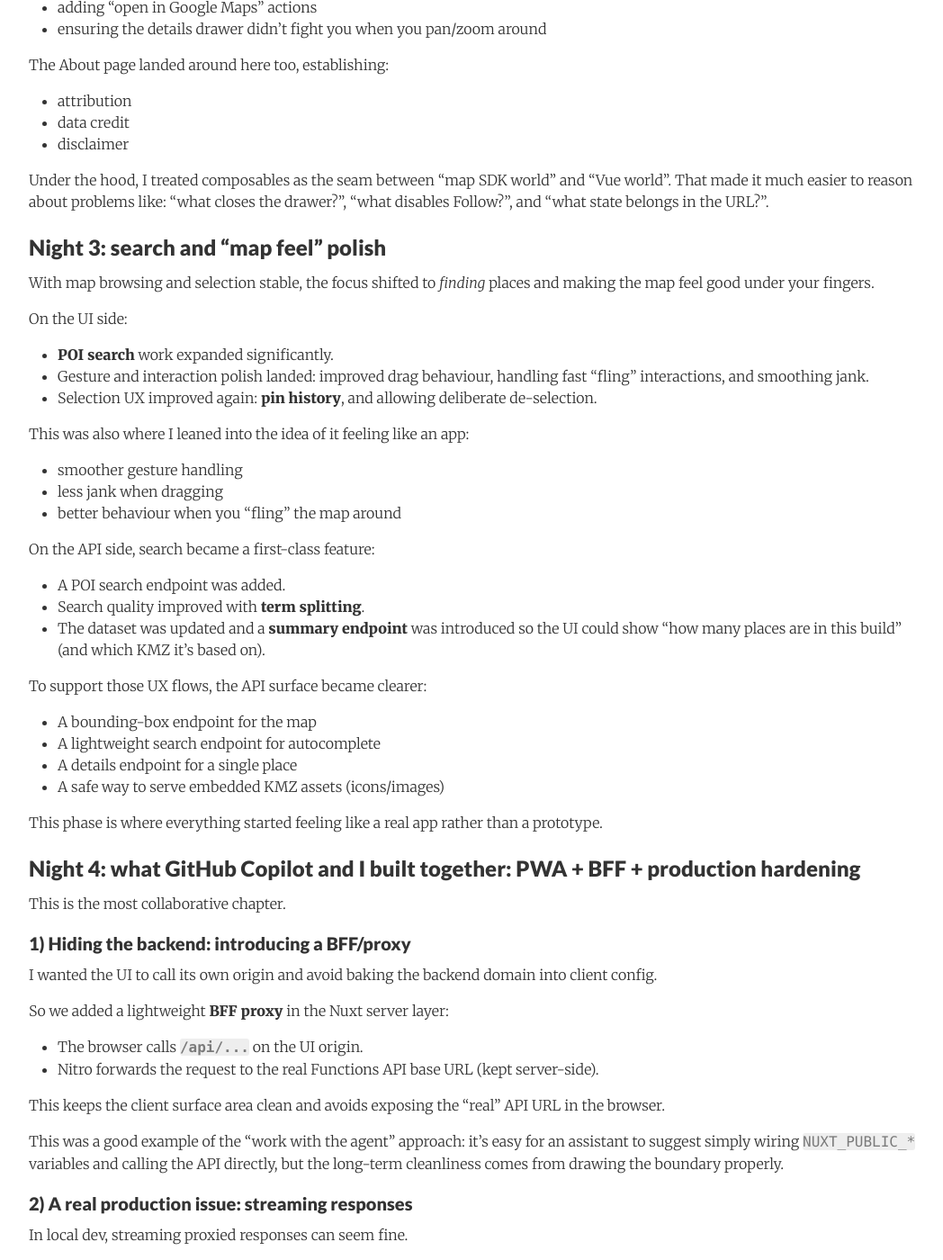
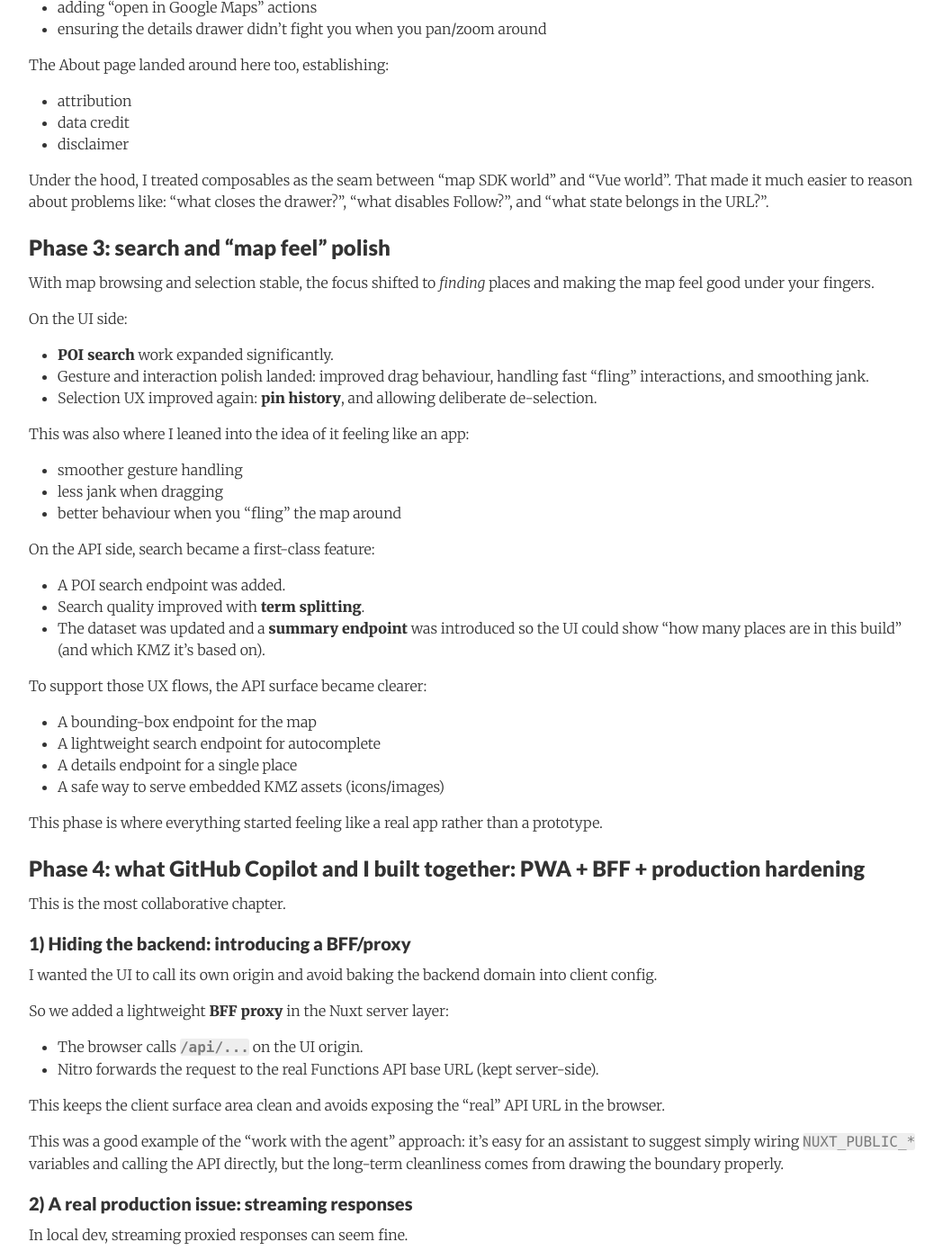
Before and after one commit to tobyreid/tobyreid.github.io, a Jekyll site: the page built from _posts/2026-01-01-building-with-agentic-ai-a-defence-of-britain-story.md, in a window 1280 px wide and 1400 px high, scrolled down 5379 px. Shown: the whole window at 90% size, without its empty margins (112-1160 px from the left). Built offline with Jekyll 4.4.1, drawn with Linux system fonts in a browser that asks for light colours; nearby versions of some CDN libraries; comment, search, counter and statistics services are not loaded; some of the changed text lies outside the part shown.

Commit message:
night -> phase

```diff
--- a/_posts/2026-01-01-building-with-agentic-ai-a-defence-of-britain-story.md
+++ b/_posts/2026-01-01-building-with-agentic-ai-a-defence-of-britain-story.md
@@ -104,7 +104,7 @@ I'm particularly happy with the way this turned out:
 
 ![](/uploads/2026/01/01/Screenshot 2026-01-06 085211.png)
 
-## Night 1: get the map working, then make it usable
+## Phase 1: get the map working, then make it usable
 
 The first commits were classic "get to something you can see" work:
 
@@ -130,7 +130,7 @@ On the backend, the API repo started with the Azure Functions isolated worker ho
 - Clustering markers to keep the map fast.
 - Serving icons/assets out of the KMZ so markers could use the correct imagery.
 
-## Night 2: turning a map into a product: structure and deep links
+## Phase 2: turning a map into a product: structure and deep links
 
 Once the basics worked, the next wave was about _stability and predictability_.
 
@@ -166,7 +166,7 @@ The About page landed around here too, establishing:
 
 Under the hood, I treated composables as the seam between "map SDK world" and "Vue world". That made it much easier to reason about problems like: "what closes the drawer?", "what disables Follow?", and "what state belongs in the URL?".
 
-## Night 3: search and "map feel" polish
+## Phase 3: search and "map feel" polish
 
 With map browsing and selection stable, the focus shifted to _finding_ places and making the map feel good under your fingers.
 
@@ -197,7 +197,7 @@ To support those UX flows, the API surface became clearer:
 
 This phase is where everything started feeling like a real app rather than a prototype.
 
-## Night 4: what GitHub Copilot and I built together: PWA + BFF + production hardening
+## Phase 4: what GitHub Copilot and I built together: PWA + BFF + production hardening
 
 This is the most collaborative chapter.
 
```
